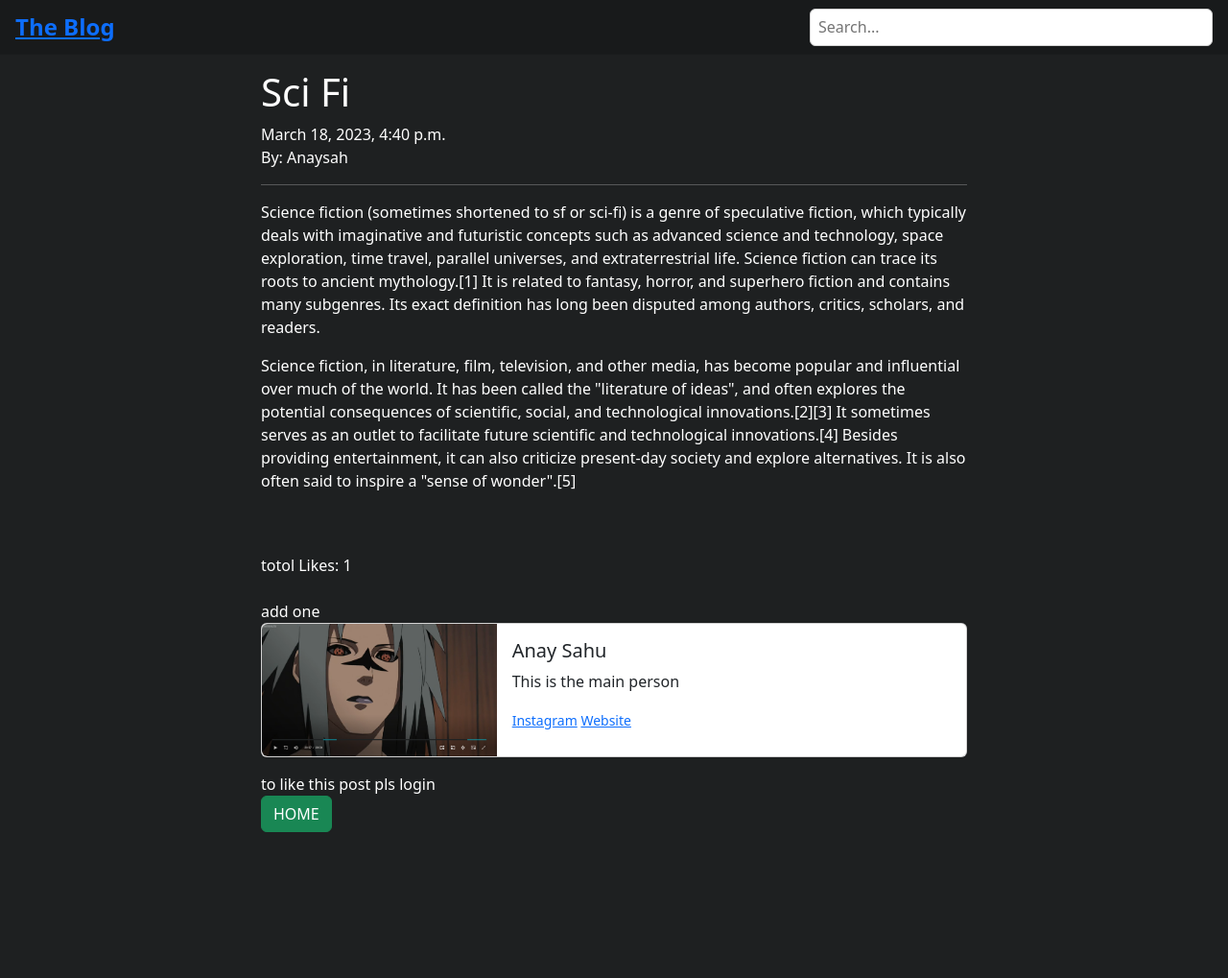
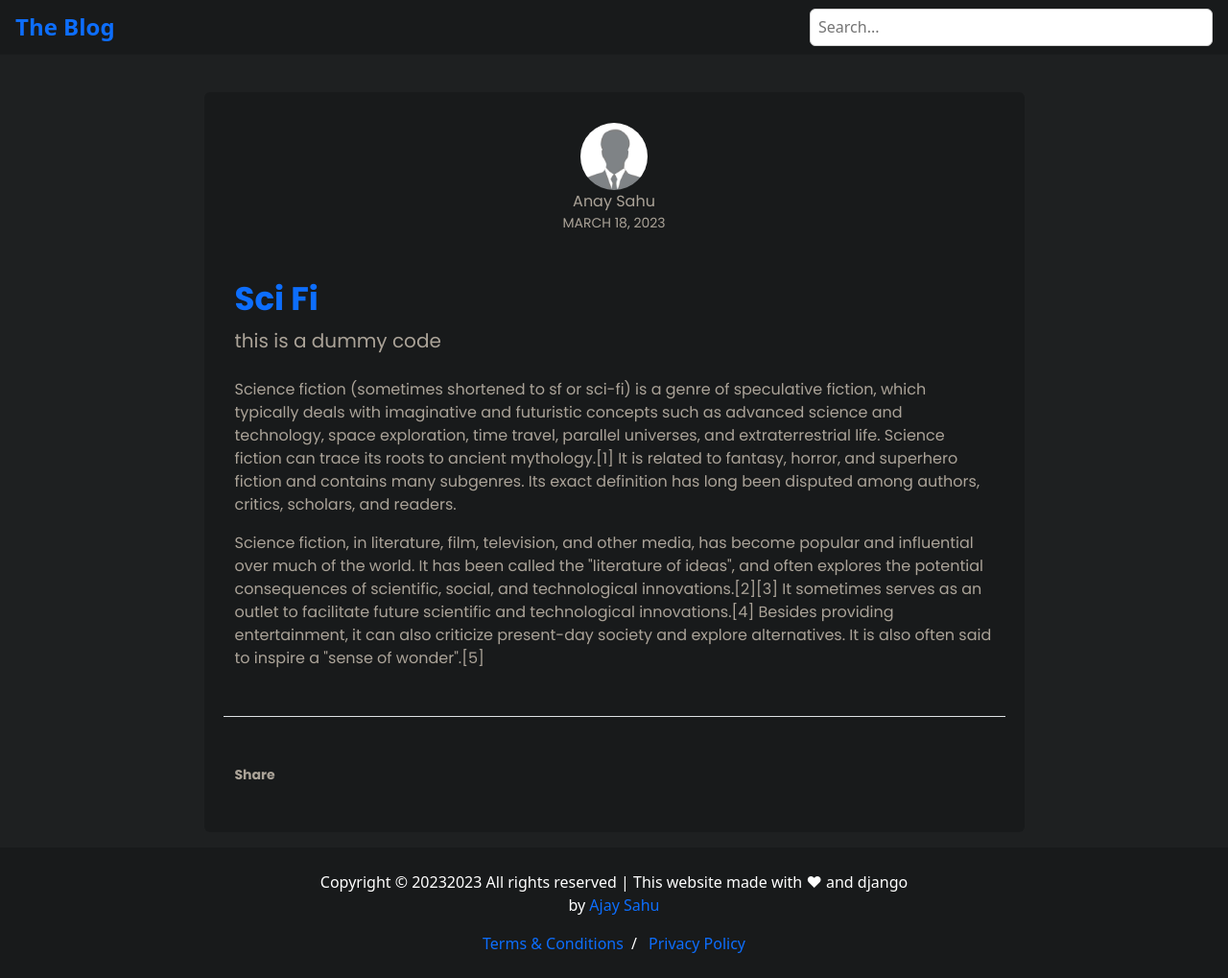
Before and after one commit to anaysah/HonestNote-Blogging-Application, a Django app: a page that uses blog/templates/main.html in a window 1280 px wide. Shown: the whole page at 96% size. Before the commit the page ends 867 px from the top, so only its background shows below. Run offline with Django 4.2, Linux system fonts and the light colour scheme; data comes from the database, SQL or seed files in the repository; some libraries are stand-ins or nearby versions.

Commit message:
UI on home and blogPage(footer added)

```diff
--- a/blog/templates/blogPage.html
+++ b/blog/templates/blogPage.html
@@ -1,27 +1,55 @@
 {% extends 'main.html' %}
-{% load static %}
 {% block title %}
 {{ post.slug |title }}
 {% endblock title %}
 {% block content %}
-  <div class="container">
+{% load static %}
+<link rel="stylesheet" href="{% static 'blog/styles/blogPage.css' %}">
+
+<div class="container main-body-container">
   <div class="row justify-content-center">
-    <div class="col-lg-8">
-      <h1 style="display:inline-block">{{ post.title | title }}</h1>
+    <div class="col-lg-9 main-body-box">
+
+      <div class="text-center">
+        <img src="{% static 'blog/pic.jpg' %}" alt="Image" class="author-pic img-fluid rounded-circle mx-auto">
+      </div>
+      <span class="d-block text-center">{{ post.author.get_full_name | title }}</span>
+      <span class="date d-block text-center small text-uppercase mb-5">{{ post.date|date:"F j, Y" }}</span>
+      <h2 class="heading blog-title">{{ post.title | title }}</h2>
+      <p class="lead mb-4 ">{{ post.snippet }}</p>
+      {% if post.image %}
+      <img class="img-fluid rounded mb-4" src="{{ post.image.url }}" alt="Card image cap">
+      {% endif %}
+
+      {% comment %} <h1 style="display:inline-block"></h1> {% endcomment %}
       {% comment %} <a href="{% url 'editBlog' post.slug %}">Edit</a> {% endcomment %}
-      <br>
+      {% comment %} <br>
       <span>{{ post.date }}</span>
       <br>
-      <span>By: {{ post.author | title }}</span>
-      <hr/>
+      <span>By: {{ post.author.get_full_name | title }}</span>
+      <hr />
       <div>
         {% if post.image %}
         <img src="{{ post.image.url }}" alt="" class="img-fluid">
         <br>
-        {% endif %}
+        {% endif %} {% endcomment %}
         {{ post.body|safe }}
+      {% comment %} </div> {% endcomment %}
+
+      <div class="row mt-5 pt-5 border-top">
+        <div class="col-12">
+        <span class="fw-bold small mb-1">Share</span>
+        <ul class="social list-unstyled d-flex gap-2">
+        <li><a href="#"><i class="fa-brands fa-facebook fa-xl"></i></a></li>
+        <li><a href="#"><i class="fa-brands fa-twitter fa-xl"></i></a></li>
+        <li><a href="#"><i class="fa-brands fa-instagram fa-xl"></i></a></li>
+        <li><a href="#"><i class="fa-brands fa-square-snapchat fa-xl"></i></a></li>
+        </ul>
         </div>
-      <br>
+      </div>
+
+
+      {% comment %} <br>
       <br>
       <div>totol Likes: {{ totalLikes }}</div>
       <br>
@@ -40,14 +68,9 @@
         <div class="row g-0">
           <div class="col">
             {% if post.author.profile.profile_img %}
-              <img src="{{ post.author.profile.profile_img.url }}"
-                   class="img-fluid rounded-start"
-                   alt="...">
+            <img src="{{ post.author.profile.profile_img.url }}" class="img-fluid rounded-start" alt="...">
             {% else %}
-              <img src="{% static 'blog/pic.jpg' %}"
-                   class="img-fluid rounded-start"
-                   alt="..."
-                   width="100px">
+            <img src="{% static 'blog/pic.jpg' %}" class="img-fluid rounded-start" alt="..." width="100px">
             {% endif %}
           </div>
           <div class="col-md-8">
@@ -64,7 +87,8 @@
           </div>
         </div>
       </div>
-      {% comment %} <img src="{{ post.author.profile.profile_img.url }}" alt="" class="rounded-circle" height=75px width=75px> {% endcomment %}
+      <img src="{{ post.author.profile.profile_img.url }}" alt="" class="rounded-circle" height=75px
+        width=75px>
       {% if user.is_authenticated %}
       <form action="{% url 'likeBlog' post.slug %}">
         {% csrf_token %}
@@ -79,7 +103,8 @@
       {% endif %}
       <a href="{% url 'home' %}">
         <button type="button" class="btn btn-success">HOME</button>
-      </a>
+      </a> {% endcomment %}
+
     </div>
   </div>
 </div>
--- a/blog/templates/main.html
+++ b/blog/templates/main.html
@@ -14,23 +14,28 @@
     integrity="sha384-GLhlTQ8iRABdZLl6O3oVMWSktQOp6b7In1Zl3/Jr59b6EGGoI1aFkw7cmDA6j6gD" crossorigin="anonymous">
   {% load static %}
   <link href="{% static 'fontawesomefree/css/all.min.css' %}" rel="stylesheet" type="text/css">
+  <link rel="preconnect" href="https://fonts.googleapis.com">
+  <link rel="preconnect" href="https://fonts.gstatic.com" crossorigin>
+  <link href="https://fonts.googleapis.com/css2?family=Poppins:wght@400;700&display=swap" rel="stylesheet">
   <link rel="stylesheet" href="{% static 'blog/styles/main.css' %}">
 </head>
 
 <body>
   <header>
     <div id="headerBox">
-      <a href="{% url 'home' %}"><h4 class="website-name">The Blog</h4></a>
+      <a href="{% url 'home' %}">
+        <h4 class="website-name">The Blog</h4>
+      </a>
 
       <span onclick="changeTheme(event)" class="changeTheme-btn">
-          <i class="fa-solid fa-circle-half-stroke fa-xl changeTheme-icon" ></i>
+        <i class="fa-solid fa-circle-half-stroke fa-xl changeTheme-icon"></i>
       </span>
       <div class="search-box">
         <form action="" method="post">
           <div class="search-bar">
             {% csrf_token %}
             <input type="text" placeholder="Search...">
-            <button type="submit" class="flex-center" >
+            <button type="submit" class="flex-center">
               <i class="fa-solid fa-magnifying-glass fa-lg"></i>
             </button>
           </div>
@@ -94,9 +99,31 @@
     {% block content %}
     {% endblock content %}
   </div>
+
+  <div class="side-footer p-4">
+    <div class="container">
+      <div class="row justify-content-center copyright">
+        <div class="col-lg-7 text-center">
+          <div class="widget">
+            <p>Copyright ©
+              <script type="text/javascript" async="" src="https://www.google-analytics.com/analytics.js"></script>
+              <script>document.write(new Date().getFullYear());</script>2023 All rights reserved | This website made with ❤ and django <br><i class="icon-heart text-danger" aria-hidden="true"></i> by <a href="https://colorlib.com"
+                target="_blank" rel="nofollow noopener">Ajay Sahu</a>
+            </p>
+            <div class="d-block">
+              <a href="#" class="m-2">Terms &amp; Conditions</a>/
+              <a href="#" class="m-2">Privacy Policy</a>
+            </div>
+          </div>
+        </div>
+      </div>
+    </div>
+  </div>
+
 </body>
 <script src="https://cdn.jsdelivr.net/npm/bootstrap@5.3.0-alpha1/dist/js/bootstrap.bundle.min.js"
   integrity="sha384-w76AqPfDkMBDXo30jS1Sgez6pr3x5MlQ1ZAGC+nuZB+EYdgRZgiwxhTBTkF7CXvN" crossorigin="anonymous"></script>
 <script src="{% static 'fontawesomefree/js/all.min.js' %}"></script>
 <script src="{% static 'blog/js/main.js' %}"></script>
+
 </html>
--- /dev/null
+++ b/static/blog/styles/blogPage.css
@@ -0,0 +1,26 @@
+.author-pic {
+    width: 70px;
+}
+
+.main-body-container {
+    padding-top: 1.5rem;
+    font-family: "Poppins", sans-serif;
+    color: var(--pColor);
+
+}
+
+.main-body-box {
+    background-color: var(--fgColor);
+    padding: 2rem;
+    border-radius: var(--main-radius);
+    /* width: fit-content; */
+}
+
+.blog-title {
+
+    font-weight: 700;
+    font-size: 34px;
+
+    color: var(--textColor2);
+    /* color: blueviolet; */
+}
--- a/static/blog/styles/home.css
+++ b/static/blog/styles/home.css
@@ -2,8 +2,3 @@
     /* border: 2px solid red; */
     background-color: var(--fgColor);
 }
-
-a{
-    /* color: black; */
-    text-decoration: solid;
-}
--- a/static/blog/styles/main.css
+++ b/static/blog/styles/main.css
@@ -16,7 +16,8 @@
     --bgColor:#1E2021;
     --fgColor:#181A1B;
     --textColor:white;
-
+    --textColor2:#0d6efd;
+    --pColor: #ABA398;
     --header-height:56px;
     --header-bg: var(--fgColor);
     --header-shadow: rgba(0,0,0, 0.1);
@@ -38,6 +39,8 @@
 .text-color{
     color: var(--textColor);
 }
+
+
 
 body{
     /* background-color: black; */
@@ -64,6 +67,11 @@ header{
     margin: 0;
     font-weight: bold;
     margin-right: 1rem;
+    /* text-decoration: underline; */
+}
+
+a{
+    text-decoration: none;
 }
 
 #headerBox{
@@ -129,3 +137,8 @@ header{
 .search-bar button:hover{
     background-color: #e5e5e5;
 }
+
+
+.side-footer{
+    background-color: var(--fgColor);
+}
```
Lines whose indentation alone changed are shown as unchanged.
